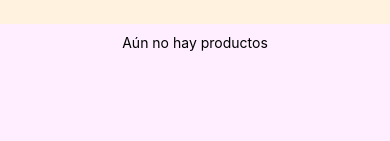
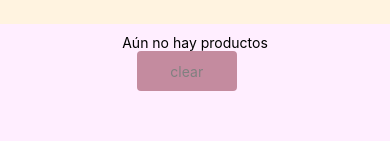
Before and after one commit to goyoregalado/02-shopping-list, a React Native app: screen / in a window 390 px wide. Shown: the part 146-287 px from the top of the page. Built offline with nearby package versions, Linux system fonts and the light colour scheme.

Commit message:
Feature: ultimos retoques

```diff
--- a/App.js
+++ b/App.js
@@ -24,8 +24,17 @@ export default function App() {
     console.log(product.id);
     setProducts(() => products.filter((product) => product !== product));
   }
+
   const removeAll = ()=>{
     setProducts([])
+  }
+
+  const isDisable = () =>{
+    if (products.length===0){
+      return true
+    }else{
+      return false
+    }
   }
 
   return (
@@ -49,10 +58,14 @@ export default function App() {
         </View>
         {
         products.length===0
-          ? null
+          ? <View>
+              <TouchableOpacity style={styles.clearButtonDisabled} disabled={isDisable()} onPress={removeAll}>
+              <Text style={styles.textButon}>clear</Text>
+            </TouchableOpacity>
+          </View>
           :<View>
-            <TouchableOpacity style={styles.addButton} onPress={removeAll}>
-              <Text style={styles.textButon}>Remove all</Text>
+            <TouchableOpacity style={styles.clearButton} disabled={isDisable()} onPress={removeAll}>
+              <Text style={styles.textButon}>clear</Text>
             </TouchableOpacity>
           </View>
         }
@@ -82,17 +95,25 @@ const styles = StyleSheet.create({
     width: '100%',
     alignItems: 'center'
   },
-  addButton: {
+  clearButton: {
     justifyContent:'center',
     width: 100,
     height:40,
     backgroundColor: '#f8bbd0',
     borderRadius:4,
-    marginLeft:100
+    marginLeft:'35%'
+  },
+  clearButtonDisabled:{
+    justifyContent:'center',
+    width: 100,
+    height:40,
+    backgroundColor: '#c48b9f',
+    borderRadius:4,
+    marginLeft:'10%'
   },
   textButon:{
     textAlign:'center',
-    color: 'white'
+    color: 'gray'
 
 },
 center:{
```
Also changed, not shown: components/ListItem.jsx (+6 -6 lines), components/ProductInput.jsx (+4 -4 lines).
